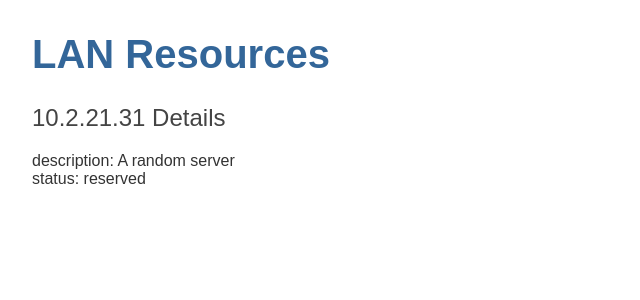
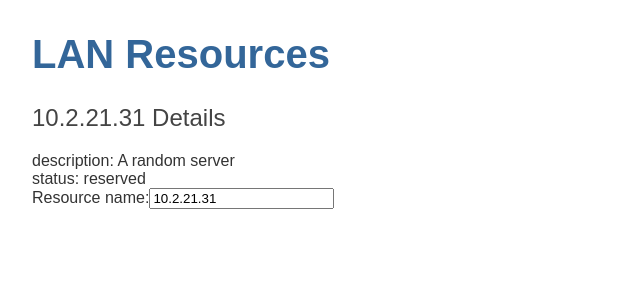
Before and after one commit to jtroo/resource-aggregator, an Angular app in the folder public/: page / in a window 1280 px wide. Shown: the top 300 px of the page, without its empty margins (0-640 px from the left). Built offline with nearby package versions, Linux system fonts and the light colour scheme.

Commit message:
Add editable resource name

```diff
--- a/public/src/app/app.module.ts
+++ b/public/src/app/app.module.ts
@@ -1,6 +1,7 @@
 import { NgModule } from '@angular/core';
 import { BrowserModule } from '@angular/platform-browser';
 import { HttpClientModule } from '@angular/common/http';
+import { FormsModule } from '@angular/forms';
 
 import { AppRoutingModule } from './app-routing.module';
 import { AppComponent } from './app.component';
@@ -15,6 +16,7 @@
     BrowserModule,
     AppRoutingModule,
     HttpClientModule,
+    FormsModule,
   ],
   providers: [],
   bootstrap: [AppComponent]
--- a/public/src/app/resources/resources.component.html
+++ b/public/src/app/resources/resources.component.html
@@ -1,3 +1,7 @@
 <h2>{{resource.name | uppercase}} Details</h2>
 <div><span>description: </span>{{resource.description}}</div>
 <div><span>status: </span>{{resource.status}}</div>
+<div>
+  <label for="name">Resource name:</label>
+  <input id="name" [(ngModel)]="resource.name" placeholder="name">
+</div>
```
